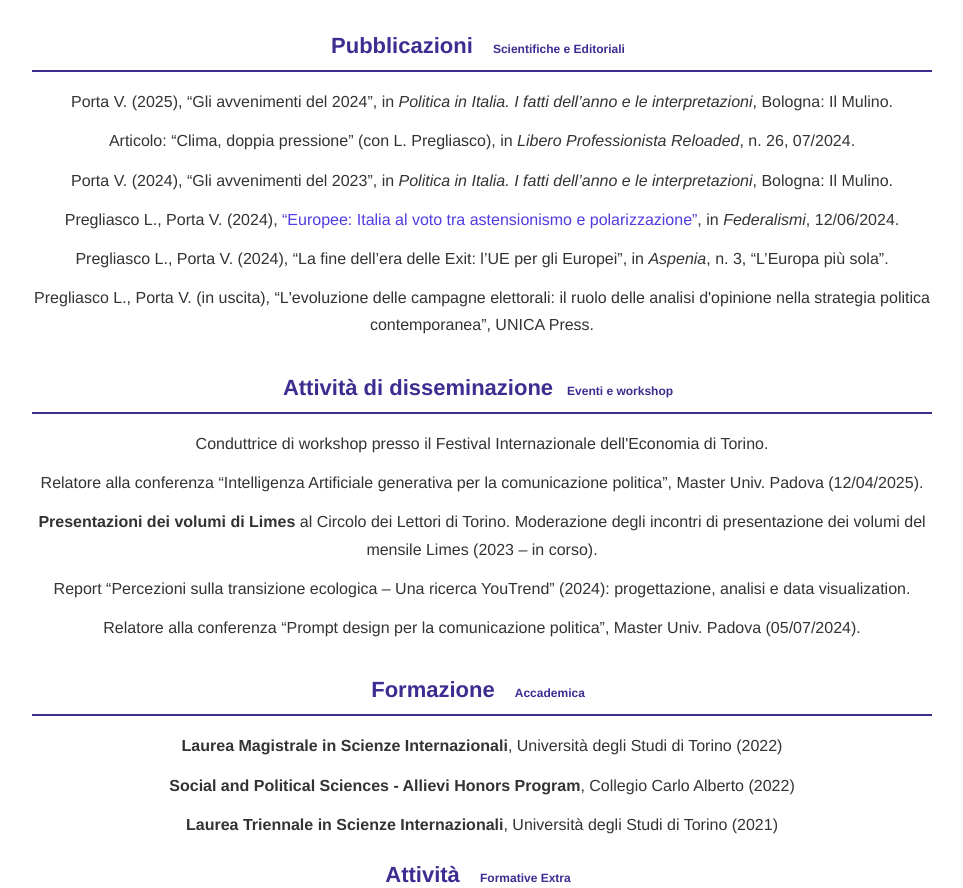
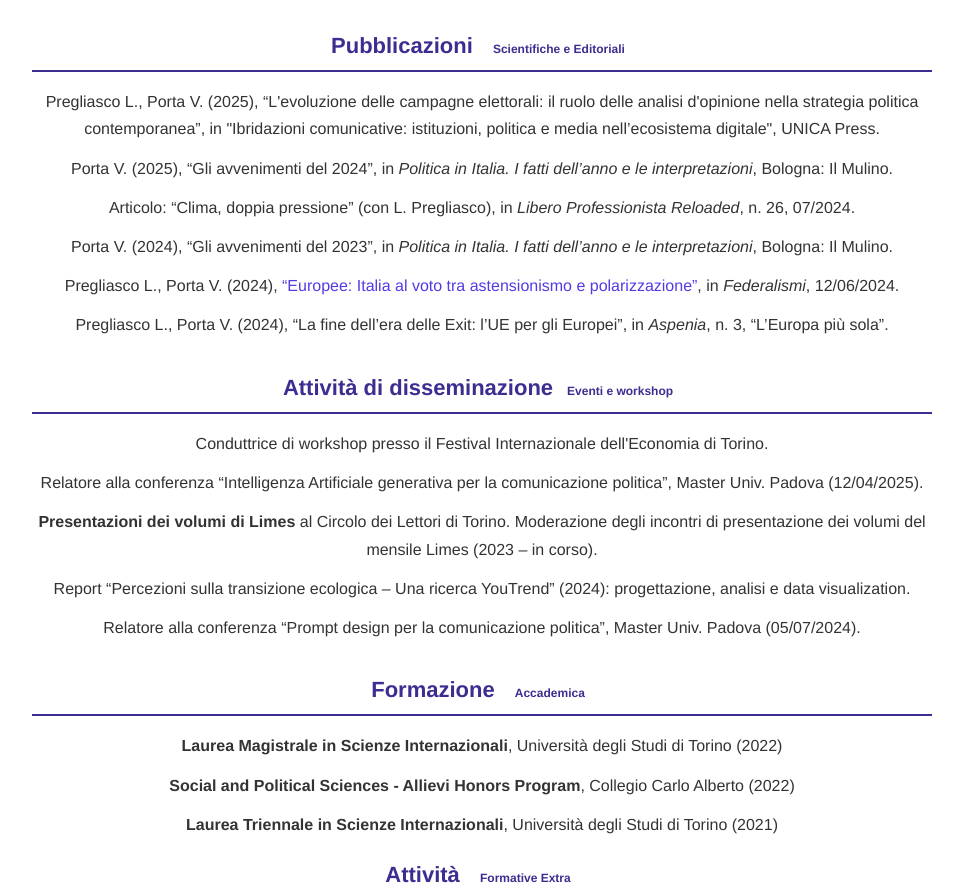
Before and after one commit to Vlntn-prt/Vlntn-prt.github.io, a plain HTML site: page CV.html in a window 1280 px wide. Shown: the part 988-1876 px from the top of the page, without its empty margins (158-1121 px from the left). Drawn offline with Linux system fonts and the light colour scheme; a web font is replaced by a local one.

Commit message:
Update CV.html

```diff
--- a/CV.html
+++ b/CV.html
@@ -136,12 +136,12 @@
   <div class="section">
     <h2>Pubblicazioni <span class="badge">Scientifiche e Editoriali</span></h2>
     <ul>
+      <li>Pregliasco L., Porta V. (2025), “L'evoluzione delle campagne elettorali: il ruolo delle analisi d'opinione nella strategia politica contemporanea”, in "Ibridazioni comunicative: istituzioni, politica e media nell’ecosistema digitale", UNICA Press.</li>
       <li>Porta V. (2025), “Gli avvenimenti del 2024”, in <em>Politica in Italia. I fatti dell’anno e le interpretazioni</em>, Bologna: Il Mulino.</li>
       <li>Articolo: “Clima, doppia pressione” (con L. Pregliasco), in <em>Libero Professionista Reloaded</em>, n. 26, 07/2024.</li>
       <li>Porta V. (2024), “Gli avvenimenti del 2023”, in <em>Politica in Italia. I fatti dell’anno e le interpretazioni</em>, Bologna: Il Mulino.</li>
       <li>Pregliasco L., Porta V. (2024), <a href="https://www.federalismi.it/nv14/articolo-documento.cfm?Artid=##">“Europee: Italia al voto tra astensionismo e polarizzazione”</a>, in <em>Federalismi</em>, 12/06/2024.</li>
       <li>Pregliasco L., Porta V. (2024), “La fine dell’era delle Exit: l’UE per gli Europei”, in <em>Aspenia</em>, n. 3, “L’Europa più sola”.</li>
-      <li>Pregliasco L., Porta V. (in uscita), “L'evoluzione delle campagne elettorali: il ruolo delle analisi d'opinione nella strategia politica contemporanea”, UNICA Press.</li>
     </ul>
   </div>
 
```
